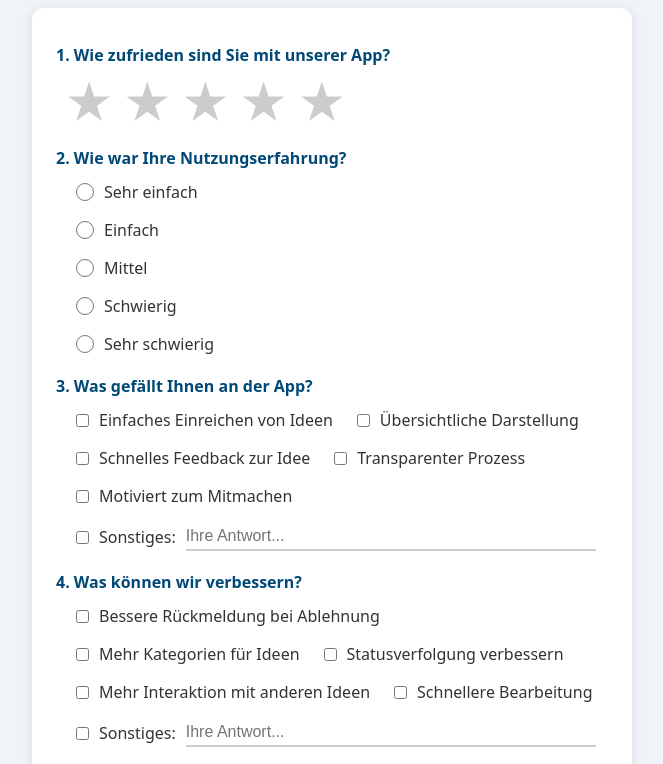
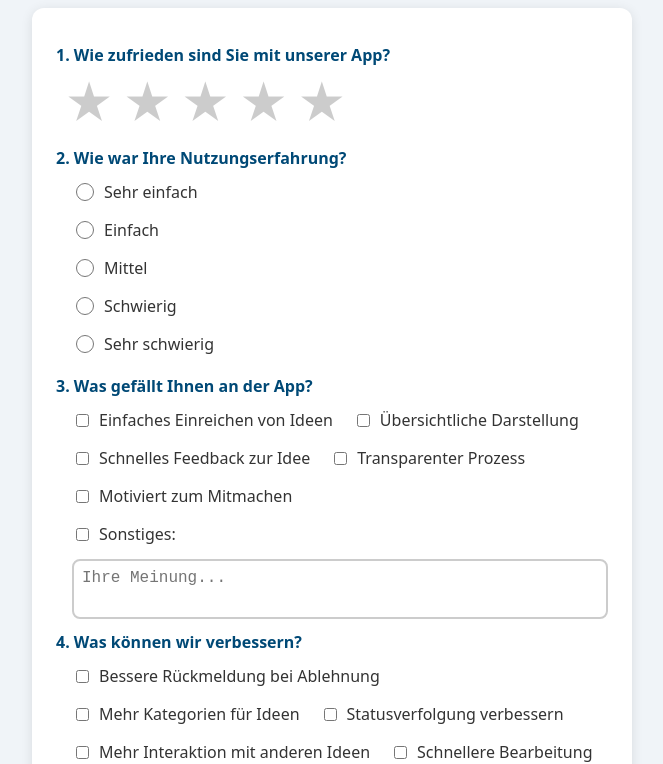
Before and after one commit to jiangyinli0803/Feedback_Form, a plain HTML site: page index.html in a window 1280 px wide. Shown: the part 147-911 px from the top of the page, without its empty margins (308-971 px from the left). Drawn offline with Linux system fonts and the light colour scheme.

Commit message:
adjust textarea

```diff
--- a/index.html
+++ b/index.html
@@ -76,11 +76,13 @@
     Motiviert zum Mitmachen
   </label>
   <!--Sonstiges: -->
-  <label class="option option-other">
+  <div class="option-other">
+    <div class="other-top">
     <input type="checkbox" id="other1-check" value="Sonstiges"/>
     Sonstiges:
-    <input type="text" id="other1-text" name="entry.354416869" placeholder="Ihre Antwort..." readonly />
-  </label>
+  </div>
+    <textarea id="other1-text" name="entry.354416869" placeholder="Ihre Meinung..." readonly rows="2"></textarea>
+</div>
 </div>
 
 <p>4. Was können wir verbessern?</p>
@@ -106,11 +108,13 @@
     Schnellere Bearbeitung
   </label>
   <!-- Sonstiges: -->
-  <label class="option option-other">
+  <div class="option-other">
+    <div class="other-top">
     <input type="checkbox" id="other2-check" value="Sonstiges"/>
     Sonstiges:
-    <input type="text" id="other2-text" name="entry.2048132362" placeholder="Ihre Antwort..." readonly />
-  </label>
+  </div>
+    <textarea id="other2-text" name="entry.2048132362" placeholder="Ihre Meinung..." rows="2" readonly></textarea>
+</div>
 </div>
 
 <p>5. Wie wahrscheinlich ist es, dass Sie unsere App weiterempfehlen?</p>
--- a/style.css
+++ b/style.css
@@ -62,27 +62,32 @@
 
 .option-other{
   display: flex;
-  align-items: center;
-  gap: 10px;
+  flex-direction: column;
+  gap: 6px;
   width: 100%;
 }
 
-.option-other input[type="text"] {
-  flex: 1;
-  border: none;
-  border-bottom: 2px solid #ccc;
-  outline: none;
-  padding: 4px 0;
-  font-size: 16px;
-  background: transparent;
+.other-top {
+  display: flex;
+  align-items: center;
+  gap: 10px;
+  margin: 0;
+  padding: 8px 4px;
 }
 
-.option-other input[type="text"]:focus {
-  border-bottom-color: #004976;
+.option-other textarea {
+  width: 100%;
+  border: 2px solid #ccc;
+  border-radius: 8px;
+  padding: 8px;
+  font-size: 16px;
+  height: 60px;
+  background: transparent;
+  resize: none;
 }
 
-.option-other input[type="text"]:readonly {
-  border-bottom-color: #eee;
+.option-other textarea:focus {
+  border-bottom-color: #004976;
 }
 
 input[type="radio"] {
```
